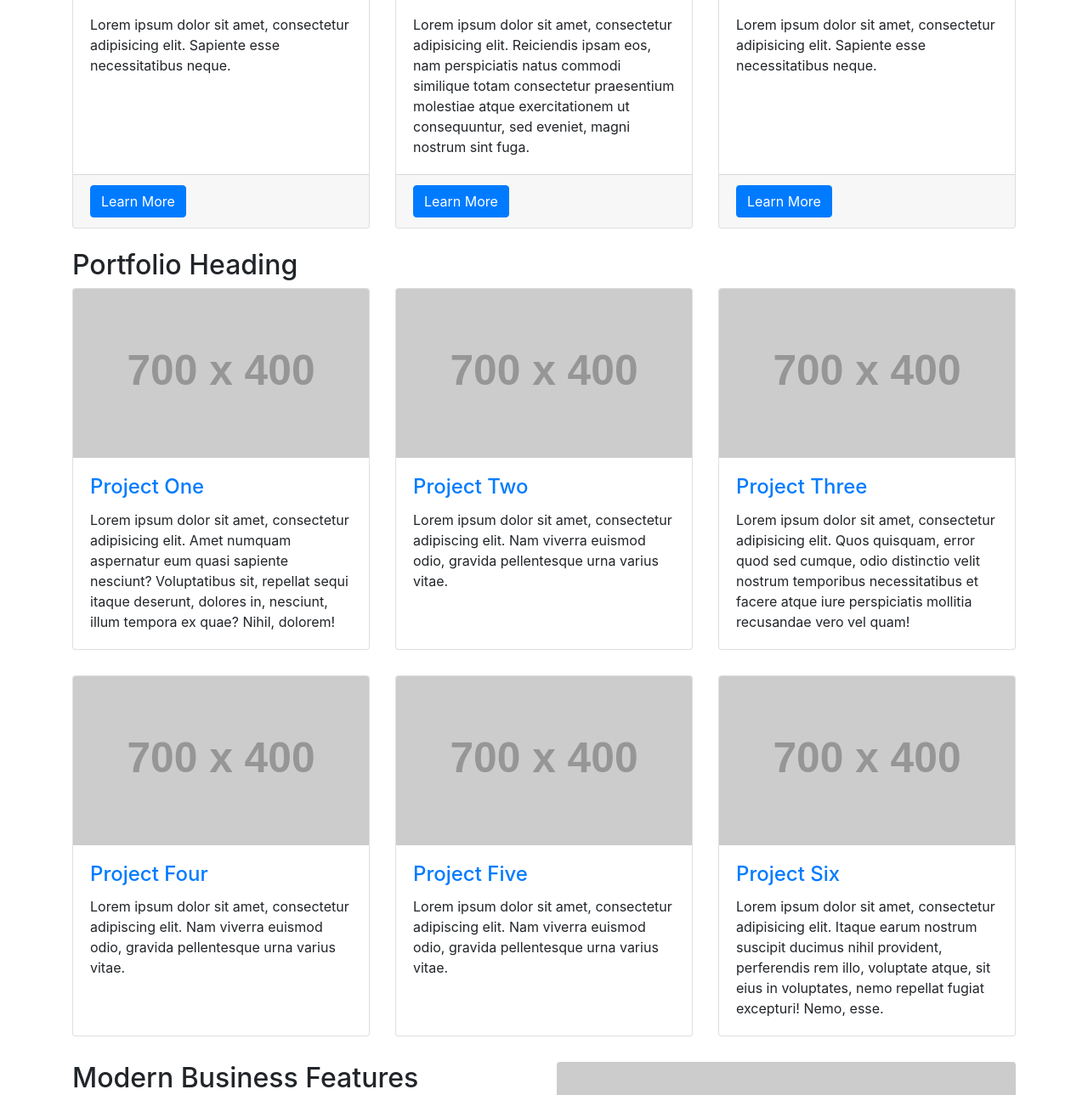
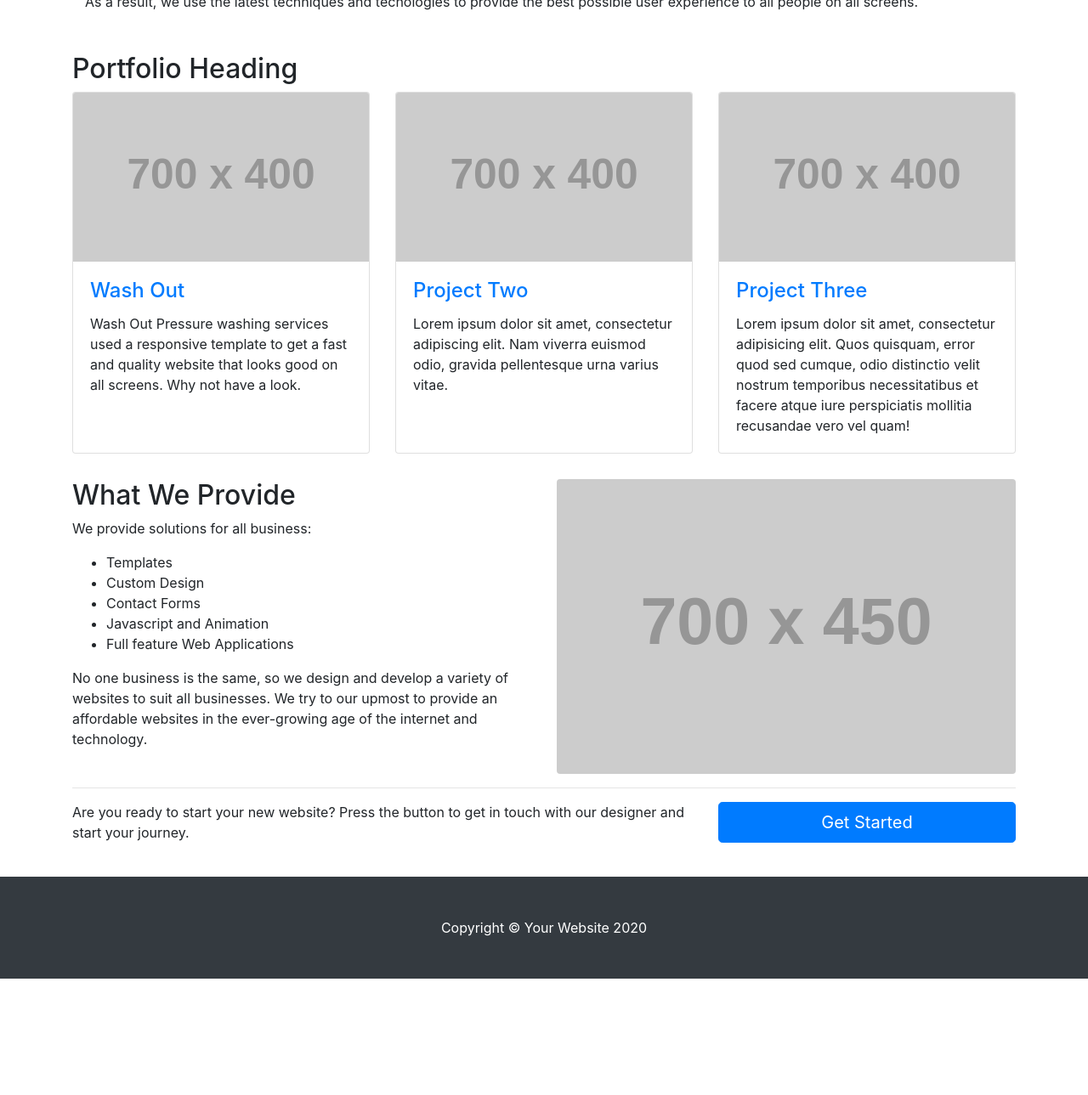
Before and after one commit to NardiniA/WebDev, a website: page index.html in a window 1280 px wide. Shown: the part 730-2019 px from the top of the page at 85% size. After the commit the page ends 1882 px from the top, so only its background shows below. Drawn offline with Linux system fonts and the light colour scheme; placeholder pictures from the web are drawn by us.

Commit message:
Edited content and removed 3 projects on index

```diff
--- a/index.html
+++ b/index.html
@@ -50,7 +50,7 @@
               <a class="dropdown-item" href="portfolio-item.html">Single Portfolio Item</a>
             </div>
           </li>
-          <li class="nav-item dropdown">
+          <!-- <li class="nav-item dropdown">
             <a class="nav-link dropdown-toggle" href="#" id="navbarDropdownBlog" data-toggle="dropdown" aria-haspopup="true" aria-expanded="false">
               Blog
             </a>
@@ -59,14 +59,14 @@
               <a class="dropdown-item" href="blog-home-2.html">Blog Home 2</a>
               <a class="dropdown-item" href="blog-post.html">Blog Post</a>
             </div>
-          </li>
+          </li> -->
           <li class="nav-item dropdown">
             <a class="nav-link dropdown-toggle" href="#" id="navbarDropdownPages" data-toggle="dropdown" aria-haspopup="true" aria-expanded="false">
               Other Pages
             </a>
             <div class="dropdown-menu dropdown-menu-right" aria-labelledby="navbarDropdownPages">
-              <a class="dropdown-item" href="full-width.html">Full Width Page</a>
-              <a class="dropdown-item" href="sidebar.html">Sidebar Page</a>
+              <!--<a class="dropdown-item" href="full-width.html">Full Width Page</a>
+              <a class="dropdown-item" href="sidebar.html">Sidebar Page</a> -->
               <a class="dropdown-item" href="faq.html">FAQ</a>
               <a class="dropdown-item" href="404.html">404</a>
               <a class="dropdown-item" href="pricing.html">Pricing Table</a>
@@ -121,45 +121,11 @@
   <!-- Page Content -->
   <div class="container">
 
-    <h1 class="my-4">Welcome to Modern Business</h1>
+    <h1 class="my-4">Why Choose Us?</h1>
 
-    <!-- Marketing Icons Section -->
-    <div class="row">
-      <div class="col-lg-4 mb-4">
-        <div class="card h-100">
-          <h4 class="card-header">Card Title</h4>
-          <div class="card-body">
-            <p class="card-text">Lorem ipsum dolor sit amet, consectetur adipisicing elit. Sapiente esse necessitatibus neque.</p>
-          </div>
-          <div class="card-footer">
-            <a href="#" class="btn btn-primary">Learn More</a>
-          </div>
-        </div>
-      </div>
-      <div class="col-lg-4 mb-4">
-        <div class="card h-100">
-          <h4 class="card-header">Card Title</h4>
-          <div class="card-body">
-            <p class="card-text">Lorem ipsum dolor sit amet, consectetur adipisicing elit. Reiciendis ipsam eos, nam perspiciatis natus commodi similique totam consectetur praesentium molestiae atque exercitationem ut consequuntur, sed eveniet, magni nostrum sint fuga.</p>
-          </div>
-          <div class="card-footer">
-            <a href="#" class="btn btn-primary">Learn More</a>
-          </div>
-        </div>
-      </div>
-      <div class="col-lg-4 mb-4">
-        <div class="card h-100">
-          <h4 class="card-header">Card Title</h4>
-          <div class="card-body">
-            <p class="card-text">Lorem ipsum dolor sit amet, consectetur adipisicing elit. Sapiente esse necessitatibus neque.</p>
-          </div>
-          <div class="card-footer">
-            <a href="#" class="btn btn-primary">Learn More</a>
-          </div>
-        </div>
-      </div>
+    <div class="col-lg-12 my-5">
+      <p>At WebDev, we do our upmost to provide quality websites for the ever-growing internet. It is <strong>very</strong> important that websites work on all screens. As a result, we use the latest techniques and techologies to provide the best possible user experience to all people on all screens.</p>
     </div>
-    <!-- /.row -->
 
     <!-- Portfolio Section -->
     <h2>Portfolio Heading</h2>
@@ -167,12 +133,12 @@
     <div class="row">
       <div class="col-lg-4 col-sm-6 portfolio-item">
         <div class="card h-100">
-          <a href="#"><img class="card-img-top" src="http://placehold.it/700x400" alt=""></a>
+          <a href="https://washoutpressurewashing.co.uk/"><img class="card-img-top" src="http://placehold.it/700x400" alt="Wash Out"></a>
           <div class="card-body">
             <h4 class="card-title">
-              <a href="#">Project One</a>
+              <a href="#">Wash Out</a>
             </h4>
-            <p class="card-text">Lorem ipsum dolor sit amet, consectetur adipisicing elit. Amet numquam aspernatur eum quasi sapiente nesciunt? Voluptatibus sit, repellat sequi itaque deserunt, dolores in, nesciunt, illum tempora ex quae? Nihil, dolorem!</p>
+            <p class="card-text">Wash Out Pressure washing services used a responsive template to get a fast and quality website that looks good on all screens. Why not have a look.</p>
           </div>
         </div>
       </div>
@@ -198,57 +164,22 @@
           </div>
         </div>
       </div>
-      <div class="col-lg-4 col-sm-6 portfolio-item">
-        <div class="card h-100">
-          <a href="#"><img class="card-img-top" src="http://placehold.it/700x400" alt=""></a>
-          <div class="card-body">
-            <h4 class="card-title">
-              <a href="#">Project Four</a>
-            </h4>
-            <p class="card-text">Lorem ipsum dolor sit amet, consectetur adipiscing elit. Nam viverra euismod odio, gravida pellentesque urna varius vitae.</p>
-          </div>
-        </div>
-      </div>
-      <div class="col-lg-4 col-sm-6 portfolio-item">
-        <div class="card h-100">
-          <a href="#"><img class="card-img-top" src="http://placehold.it/700x400" alt=""></a>
-          <div class="card-body">
-            <h4 class="card-title">
-              <a href="#">Project Five</a>
-            </h4>
-            <p class="card-text">Lorem ipsum dolor sit amet, consectetur adipiscing elit. Nam viverra euismod odio, gravida pellentesque urna varius vitae.</p>
-          </div>
-        </div>
-      </div>
-      <div class="col-lg-4 col-sm-6 portfolio-item">
-        <div class="card h-100">
-          <a href="#"><img class="card-img-top" src="http://placehold.it/700x400" alt=""></a>
-          <div class="card-body">
-            <h4 class="card-title">
-              <a href="#">Project Six</a>
-            </h4>
-            <p class="card-text">Lorem ipsum dolor sit amet, consectetur adipisicing elit. Itaque earum nostrum suscipit ducimus nihil provident, perferendis rem illo, voluptate atque, sit eius in voluptates, nemo repellat fugiat excepturi! Nemo, esse.</p>
-          </div>
-        </div>
-      </div>
     </div>
     <!-- /.row -->
 
     <!-- Features Section -->
     <div class="row">
       <div class="col-lg-6">
-        <h2>Modern Business Features</h2>
-        <p>The Modern Business template by Start Bootstrap includes:</p>
+        <h2>What We Provide</h2>
+        <p>We provide solutions for all business:</p>
         <ul>
-          <li>
-            <strong>Bootstrap v4</strong>
-          </li>
-          <li>jQuery</li>
-          <li>Font Awesome</li>
-          <li>Working contact form with validation</li>
-          <li>Unstyled page elements for easy customization</li>
+          <li>Templates</li>
+          <li>Custom Design</li>
+          <li>Contact Forms</li>
+          <li>Javascript and Animation</li>
+          <li>Full feature Web Applications</li>
         </ul>
-        <p>Lorem ipsum dolor sit amet, consectetur adipisicing elit. Corporis, omnis doloremque non cum id reprehenderit, quisquam totam aspernatur tempora minima unde aliquid ea culpa sunt. Reiciendis quia dolorum ducimus unde.</p>
+        <p>No one business is the same, so we design and develop a variety of websites to suit all businesses. We try to our upmost to provide an affordable websites in the ever-growing age of the internet and technology.</p>
       </div>
       <div class="col-lg-6">
         <img class="img-fluid rounded" src="http://placehold.it/700x450" alt="">
@@ -261,10 +192,10 @@
     <!-- Call to Action Section -->
     <div class="row mb-4">
       <div class="col-md-8">
-        <p>Lorem ipsum dolor sit amet, consectetur adipisicing elit. Molestias, expedita, saepe, vero rerum deleniti beatae veniam harum neque nemo praesentium cum alias asperiores commodi.</p>
+        <p>Are you ready to start your new website? Press the button to get in touch with our designer and start your journey.</p>
       </div>
       <div class="col-md-4">
-        <a class="btn btn-lg btn-secondary btn-block" href="#">Call to Action</a>
+        <a class="btn btn-lg btn-primary btn-block" href="#">Get Started</a>
       </div>
     </div>
 
```
